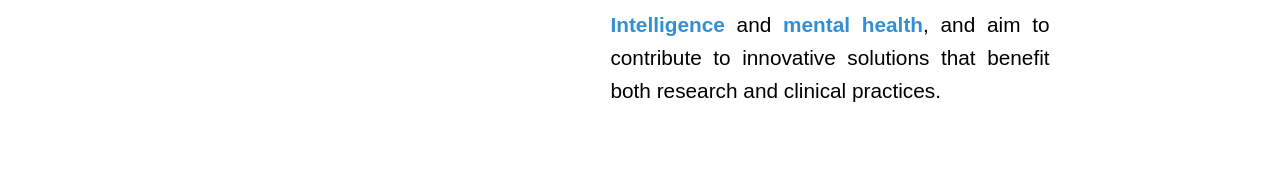
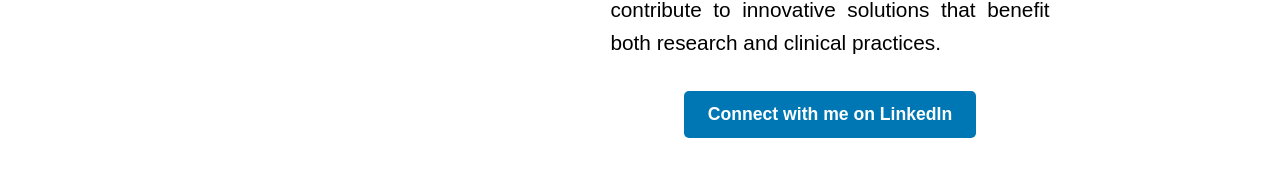
Before and after one commit to emmacona/emmacona.github.io, a React (Create React App) app: page / in a window 1280 px wide. Shown: the part 948-1124 px from the top of the page. Built offline with nearby package versions, Linux system fonts and the light colour scheme.

Commit message:
LinkedIn link

```diff
--- a/src/App.css
+++ b/src/App.css
@@ -60,8 +60,8 @@ body {
 
 .content {
   width: 80%; /* Takes up 80% of the page width */
-  margin: 2rem auto; /* Centers and adds vertical spacing */
-  padding: 2rem; /* Adds padding inside content area */
+  margin: 1rem auto; /* Centers and adds vertical spacing */
+  padding: 1rem; /* Adds padding inside content area */
   background-color: #fff; /* Optional: different color for content */
   border-radius: 8px; /* Optional: adds rounded corners */
   /* box-shadow: 0 4px 8px rgba(0, 0, 0, 0.1);  Optional: subtle shadow */
--- a/src/pages/About.js
+++ b/src/pages/About.js
@@ -7,7 +7,7 @@ function About() {
         <img src="/profile.png" alt="Emmanuelle" className="profile-image" />
         <div className="description">
           <h1>About Me</h1>
-         < p>
+        <p>
           Hi, I'm <span className="highlight">Emmanuelle Coutu-Nadeau</span>, a <span className="highlight">psychology master's student </span>
           specializing in the clinical applications of <span className="highlight">Artificial Intelligence </span>
           to identify neurological biomarkers of autism in EEG recordings.
@@ -17,9 +17,14 @@ function About() {
         <p>
           My journey combines <span className="highlight">technology</span>, <span className="highlight">healthcare</span>,
           and <span className="highlight">neuropsychology</span> to make meaningful discoveries and advancements in the field.
-          I’m excited about the intersections of <span className="highlight">Artificial Intelligence</span> and <span className="highlight">mental health</span>, and aim to
+          I'm excited about the intersections of <span className="highlight">Artificial Intelligence</span> and <span className="highlight">mental health</span>, and aim to
           contribute to innovative solutions that benefit both research and clinical practices.
         </p>
+        <div className="social-links">
+          <a href="https://linkedin.com/in/your-linkedin-profile" target="_blank" rel="noopener noreferrer" className="linkedin-link">
+            Connect with me on LinkedIn
+          </a>
+        </div>
         </div>
       </div>
     );
--- a/src/pages/about.css
+++ b/src/pages/about.css
@@ -2,7 +2,7 @@
     display: flex;
     align-items: center;
     justify-content: center;
-    padding: 2rem;
+    padding: 1rem;
     gap: 5rem; /* Space between image and text */
     max-width: 80%;
     margin: 0 auto;
@@ -35,3 +35,25 @@
     font-weight: bold;
     color: #3190d5; /* Blue color for emphasis */
   }
+
+  .social-links {
+    margin-top: 2rem;
+    text-align: center;
+  }
+
+  .linkedin-link {
+    display: inline-block;
+    background-color: #0077b5; /* LinkedIn blue */
+    color: white;
+    text-decoration: none;
+    padding: 0.8rem 1.5rem;
+    border-radius: 5px;
+    font-weight: bold;
+    transition: background-color 0.3s ease;
+    font-size: 1.1rem;
+  }
+
+  .linkedin-link:hover {
+    background-color: #005885; /* Darker blue on hover */
+    color: white;
+  }
```
